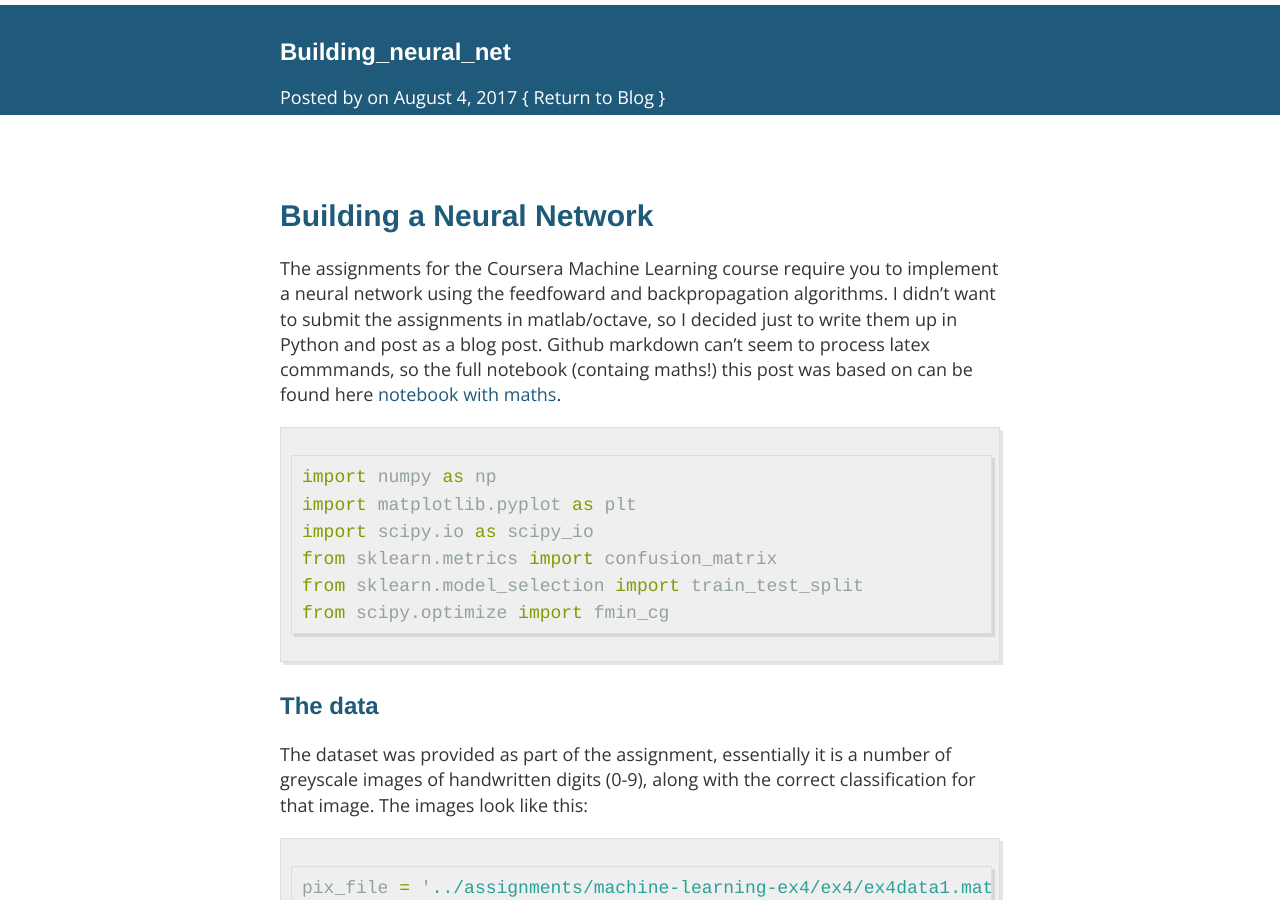
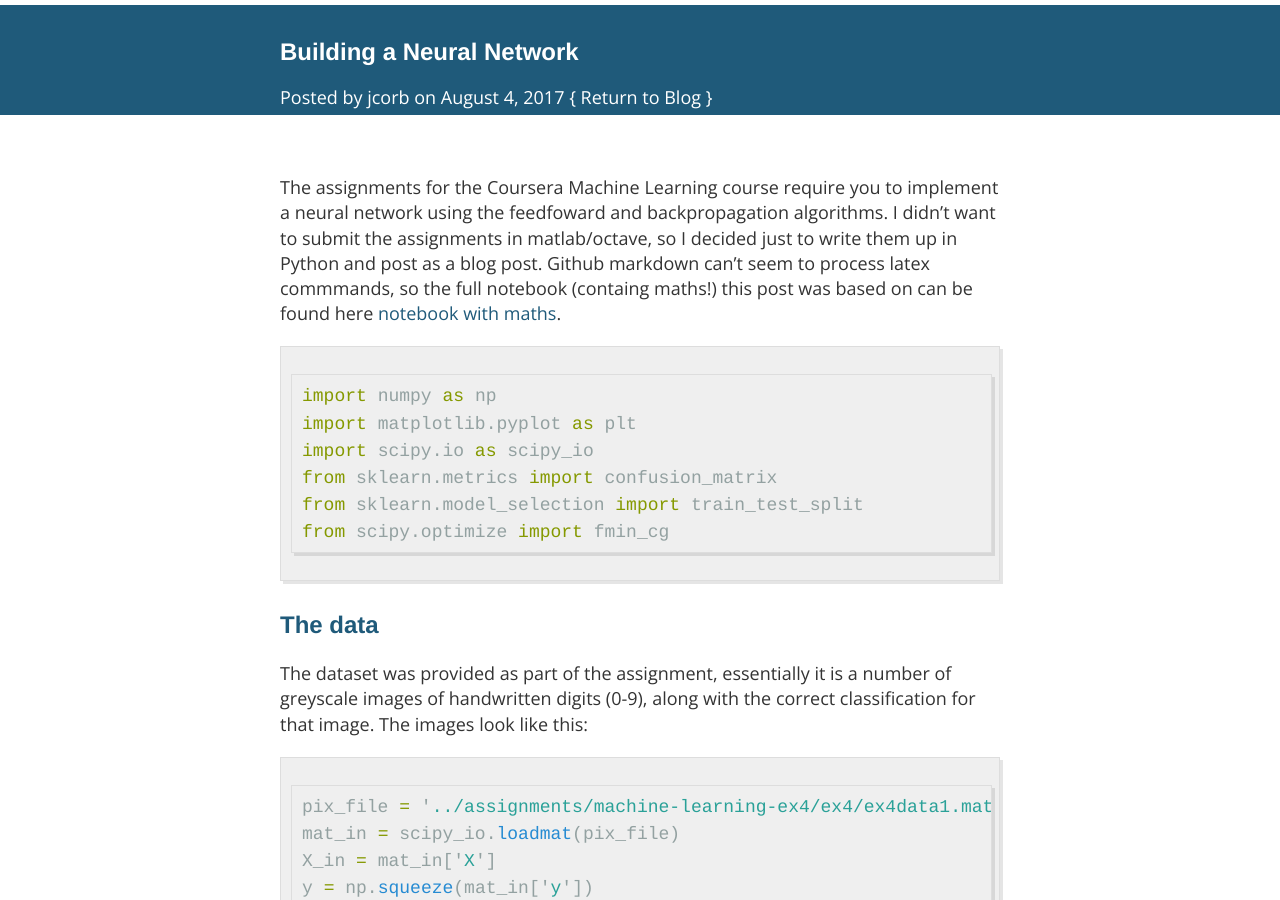
Before and after one commit to jcorb/jcorb.github.io, a Jekyll site: the page built from _posts/2017-08-04-building_neural_net.md, in a window 1280 px wide and 900 px high. Built offline with Jekyll 4.4.1, drawn with Linux system fonts in a browser that asks for light colours; nearby versions of some CDN libraries; our own code applies the rules of GitHub Pages for plain Markdown files.

Commit message:
Update 2017-08-04-building_neural_net.md

```diff
--- a/_posts/2017-08-04-building_neural_net.md
+++ b/_posts/2017-08-04-building_neural_net.md
@@ -1,8 +1,10 @@
 ---
+layout: post
+title: 'Building a Neural Network'
+author: jcorb
 published: true
 ---
 
-# Building a Neural Network
 The assignments for the Coursera Machine Learning course require you to implement a neural network using the feedfoward and backpropagation algorithms.  I didn't want to submit the assignments in matlab/octave, so I decided just to write them up in Python and post as a blog post.  Github markdown can't seem to process latex commmands, so the full notebook (containg maths!) this post was based on can be found here [notebook with maths](https://github.com/jcorb/coursera_machine_learning/blob/master/notebooks/Making_a_neural_network.ipynb).
 
 
```
